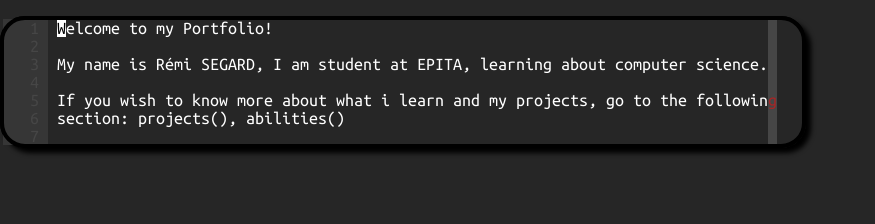
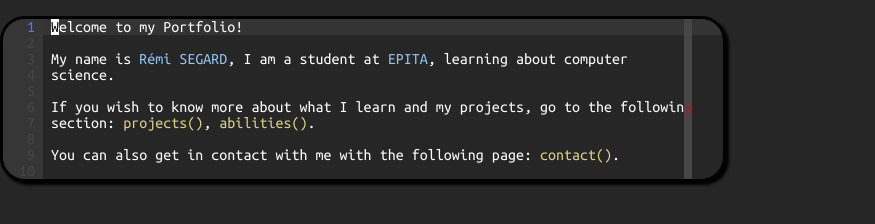
Before and after one commit to RemiSEGARD/Portfolio, a plain HTML site: page src/index.html in a window 1280 px wide. Shown: the whole page, without its empty margins (0-875 px from the left). Drawn offline with Linux system fonts and the light colour scheme.

Commit message:
added json, words highlighting and cursor line

```diff
--- /dev/null
+++ b/src/assets/main.json
@@ -0,0 +1,25 @@
+{
+    "title": "main.p",
+    "content": ["Welcome to my Portfolio!",
+        "",
+        "My name is Rémi SEGARD, I am a student at EPITA, learning about computer science.",
+        "",
+        "If you wish to know more about what I learn and my projects, go to the following section: projects(), abilities().",
+        "",
+        "You can also get in contact with me with the following page: contact().",
+        ""
+    ],
+    "specialWords": [
+        {
+            "word": "contact()",
+            "link": "test"
+        }, {
+            "word": "projects()",
+            "link": "test"
+        }, {
+            "word": "abilities()",
+            "link": "test"
+        }
+    ],
+    "keyWords" : ["Rémi", "SEGARD", "EPITA"]
+}
--- a/src/index.html
+++ b/src/index.html
@@ -4,16 +4,18 @@
 </head>
 <body>
     <div id="main">
-      <p id='topBar' class="unselectable"><br></p>
       <p id="content">
           Welcome to my Portfolio! <br>
           <br>
-          My name is Rémi SEGARD, I am student at EPITA, learning about computer science.<br>
+          My name is R&eacute;mi SEGARD, I am a student at EPITA, learning about computer science.<br>
           <br>
-          If you wish to know more about what i learn and my projects, go to the following section: projects(), abilities()<br>
+          If you wish to know more about what I learn and my projects, go to the following section: projects(), abilities()<br>
+          <br>
+          You can also get in contact with me with the following page: contact()<br>
       </p>
       <script src="scripts/format.js"></script>
       <script src="scripts/cursor.js"></script>
+      <script src="scripts/main.js"></script>
     </div>
 </body>
 </html>
--- a/src/scripts/cursor.js
+++ b/src/scripts/cursor.js
@@ -1,12 +1,17 @@
+var char_lines = [];
+var lines = [];
+var c = 0;
+var l = 0;
+var previous_c = 0;
+
 const MoveHighlight = function (c_dir, l_dir) {
     char_lines[l][c].classList.remove("cursor")
-    console.log(char_lines[l].length);
     if (c_dir != 0 && char_lines[l].length != 1 && (c == 0 && c_dir != -1 || c == char_lines[l].length - 1 && c_dir != 1 || c != 0 && c != char_lines[l].length - 1)) {
-        console.log("bite")
         c += c_dir;
         previous_c = c;
     }
     else if (l_dir != 0 && (l == 0 && l_dir != -1 || l == char_lines.length - 1 && l_dir != 1 || l != 0 && l != char_lines.length - 1)) {
+        lines[l].classList.remove("cursorline");
         l += l_dir;
         if (previous_c >= char_lines[l].length) {
             c = char_lines[l].length - 1;
@@ -14,8 +19,8 @@ const MoveHighlight = function (c_dir, l_dir) {
         else {
             c = previous_c;
         }
+        lines[l].classList.add("cursorline");
     }
-    console.log(`${c} ${l}`);
     char_lines[l][c].classList.add("cursor")
 }
 
@@ -34,24 +39,8 @@ const Move = function (code) {
     }
 }
 
-var content = document.getElementById('content');
-
-var lines = content.getElementsByClassName('line');
-var char_lines = [];
-for (var i = 0; i < lines.length; i++) {
-    char_lines.push(lines[i].getElementsByClassName('char'));
-}
-
-var c = 0;
-var l = 0;
-var previous_c = 0;
-
-char_lines[l][c].classList.add("cursor");
-
 document.addEventListener('keydown', (event) => {
     var name = event.key;
     var code = event.code;
     Move(code);
 })
-
-console.log(char_lines);
--- a/src/scripts/format.js
+++ b/src/scripts/format.js
@@ -1,31 +1,54 @@
 const MAX_LINE_LENGTH = 80
 
-const Split80Char = function (text) {
-
-    var splitted_by_line = text.split("\n");
+const Split80Char = function (json) {
+    var splitted_by_line = json.content;
     var res = document.createElement("div");
-    res.classList.add("terminal")
-
+    res.classList.add("terminal");
     for (var l = 0; l < splitted_by_line.length; l++) {
         var splitted = splitted_by_line[l].split(' ');
         for (var i = 0; i < splitted.length;) {
             var line = document.createElement("div");
             line.classList.add("line");
+            res.appendChild(line);
 
             var line_size = 0;
             while (i < splitted.length && line_size + splitted[i].length <= MAX_LINE_LENGTH) {
                 var word = document.createElement("div");
                 word.classList.add("word");
-                for (var j = 0; j < splitted[i].length; j++) {
+                line.appendChild(word);
+                var j = 0;
+                for (; j < splitted[i].length && !"!,.".includes(splitted[i][j]); j++) {
                     var char = document.createElement("div");
                     char.classList.add("char");
                     char.innerText = splitted[i][j];
                     word.appendChild(char);
                     line_size += 1;
                 }
+                for (; j < splitted[i].length; j++) {
+                    var punctuation = document.createElement("div");
+                    punctuation.classList.add("word");
+                    var char = document.createElement("div");
+                    char.classList.add("char");
+                    char.innerText = splitted[i][j];
+                    punctuation.appendChild(char);
+                    line_size += 1;
+                    line.appendChild(punctuation);
+                }
+
+                for (var w = 0; w < json.specialWords.length; w++)
+                {
+                    if (word.innerText === json.specialWords[w].word) {
+                        word.classList.add("specialWord");
+                    }
+                }
+                for (var w = 0; w < json.keyWords.length; w++)
+                {
+                    if (word.innerText === json.keyWords[w]) {
+                        word.classList.add("keyWord");
+                    }
+                }
                 i++;
-                line.appendChild(word);
-                if (i < splitted.length && line_size + splitted[i].length < MAX_LINE_LENGTH) {
+                if (i < splitted.length && line_size + splitted[i].length <= MAX_LINE_LENGTH) {
                     var word = document.createElement("div");
                     word.classList.add("word")
                     var char = document.createElement("div");
@@ -56,13 +79,7 @@ const Split80Char = function (text) {
                 line.appendChild(line_end);
             }
             line.lastChild.lastChild.classList.add("lastChar");
-            res.appendChild(line);
         }
     }
     return res;
 }
-
-var terminal = document.getElementById('content');
-var test = Split80Char(terminal.innerText);
-terminal.innerText = '';
-terminal.appendChild(test);
--- /dev/null
+++ b/src/scripts/main.js
@@ -0,0 +1,24 @@
+async function JSONtoTerminal(file, id) {
+  await fetch(file).then((response) =>
+    response.json().then((response) => {
+      var terminal = document.getElementById(id);
+      var test = Split80Char(response);
+      terminal.innerText = "";
+      terminal.appendChild(test);
+
+      lines = terminal.getElementsByClassName("line");
+      for (var i = 0; i < lines.length; i++) {
+        char_lines.push(lines[i].getElementsByClassName("char"));
+      }
+
+      c = 0;
+      l = 0;
+      previous_c = 0;
+
+      char_lines[l][c].classList.add("cursor");
+      lines[l].classList.add("cursorline");
+    })
+  );
+}
+
+JSONtoTerminal('../assets/main.json', 'content');
--- a/src/styles/styles.css
+++ b/src/styles/styles.css
@@ -1,11 +1,6 @@
 @font-face {
     font-family: TerminalFont;
     src: url(fonts/Ubuntu\ Mono\ Nerd\ Font\ Complete\ Mono.ttf);
-}
-
-* {
-    margin: 0;
-    padding: 0;
 }
 
 body {
@@ -22,9 +17,24 @@ body {
     color: black;
 }
 
+.cursorline::before {
+    color: #4979ff !important;
+}
+.cursorline {
+    background-color: #343434;
+}
+
 .char {
     display: inline-block;
     white-space: nowrap;
+}
+
+.keyWord {
+    color : #92c5f7 !important;
+}
+
+.specialWord {
+    color: #dad085 !important;
 }
 
 .word {
@@ -44,7 +54,7 @@ body {
 .line {
     white-space: nowrap;
     color: #ffffff;
-    font-size: 18px;
+    font-size: 16px;
 }
 
 .line::before {
@@ -64,12 +74,11 @@ body {
     border-radius: 25px;
     padding: auto;
     float: left;
-    width: 50em;
+    width: 45em;
     height: 90%;
     border-color: black;
-    outline: 4px solid black;
-    outline-offset: -4px;
-    box-shadow: 5px 5px 5px black ;
+    overflow: hidden;
+    box-shadow: 3px 3px 3px black ;
 }
 
 .unselectable {
```
